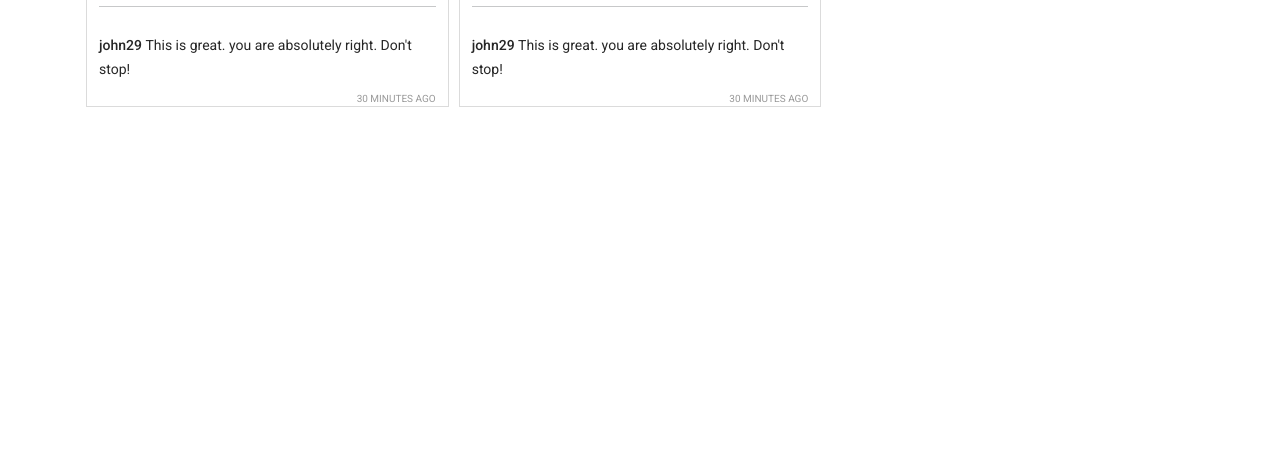
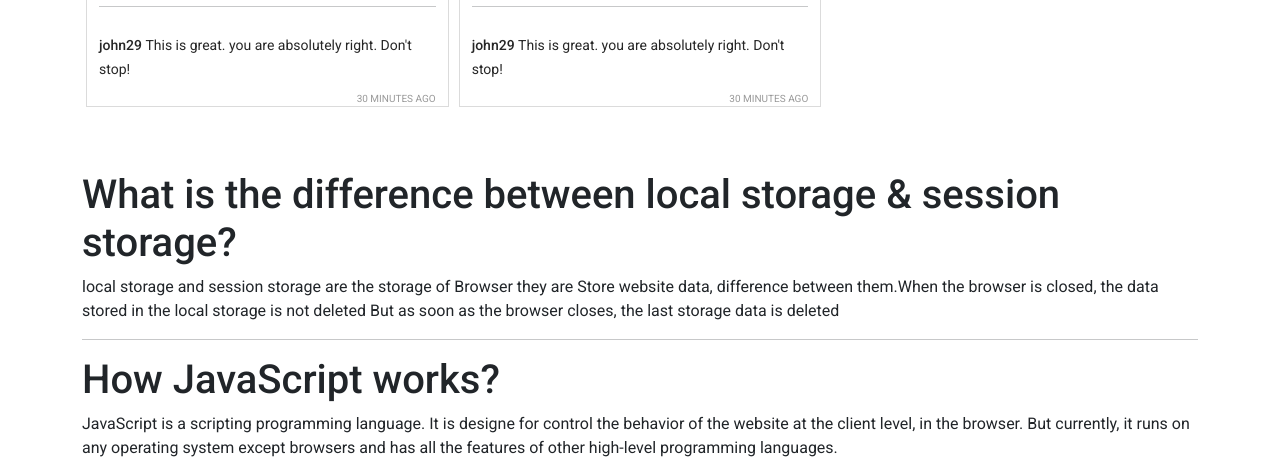
Before and after one commit to khanmdsohel02/Insta-Sohor, a plain HTML site: page index.html in a window 1280 px wide. Shown: the part 1425-1901 px from the top of the page. Before the commit the page ends 1548 px from the top, so only its background shows below. Drawn offline with nearby package versions, Linux system fonts and the light colour scheme.

Commit message:
Q&A section done

```diff
--- a/index.html
+++ b/index.html
@@ -77,6 +77,19 @@
                 <h1>Reported posts</h1>
             </div>
         </main>
+        <br><br>
+
+        <!-- Question Section -->
+
+        <section class="container">
+
+
+            <h1>What is the difference between local storage &  session storage?</h1>
+            <p>local storage and session storage are the storage of Browser they are  Store website data, difference between them.When the browser is closed, the data stored in the local storage is not deleted But as soon as the browser closes, the last storage data is deleted</p>
+            <hr>
+            <h1>How JavaScript works?</h1>
+            <p>JavaScript is a scripting programming language. It is designe for control the behavior of the website at the client level, in the browser. But currently, it runs on any operating system except browsers and has all the features of other high-level programming languages.</p>
+        </section>
         <footer></footer>
 
         <!-- add javascript  file  -->
```
